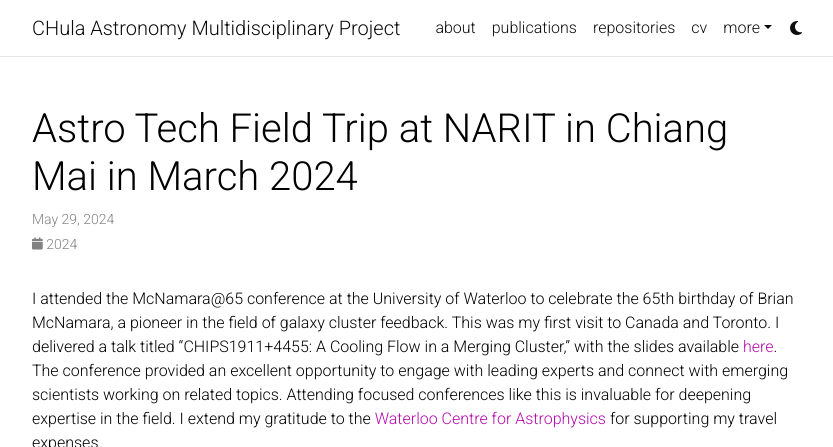
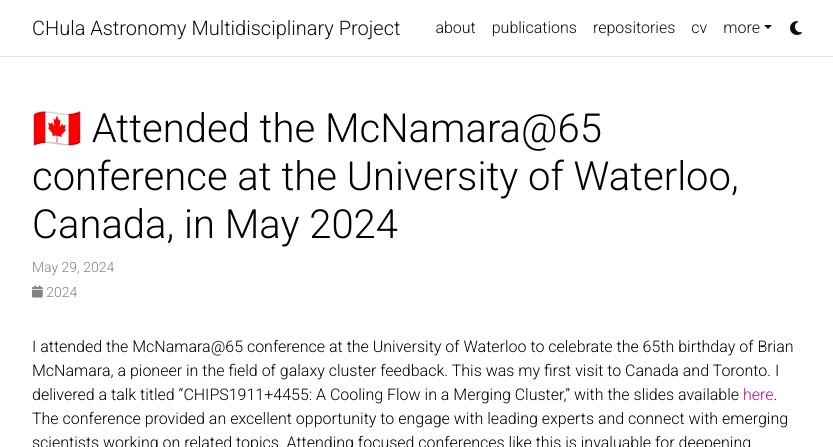
Before and after one commit to leogulus/research_group, a Jekyll site: the page built from _news/announcement_9_waterloo.md, in a window 1280 px wide and 900 px high, cut to the strip 0-447 px from the top of the window. Shown: the whole strip, without its empty margins (223-1056 px from the left). Built offline with Jekyll 4.4.1, drawn with Linux system fonts in a browser that asks for light colours; comment, search, counter and statistics services are not loaded; a style sheet for code colours, icons or effects is not loaded.

Commit message:
update waterloo

```diff
--- a/_news/announcement_9_waterloo.md
+++ b/_news/announcement_9_waterloo.md
@@ -1,6 +1,6 @@
 ---
 layout: post
-title: "Astro Tech Field Trip at NARIT in Chiang Mai in March 2024"
+title: "🇨🇦 Attended the McNamara@65 conference at the University of Waterloo, Canada, in May 2024"
 date: 2024-05-29 07:59:00+0700
 inline: false
 related_posts: false
```
